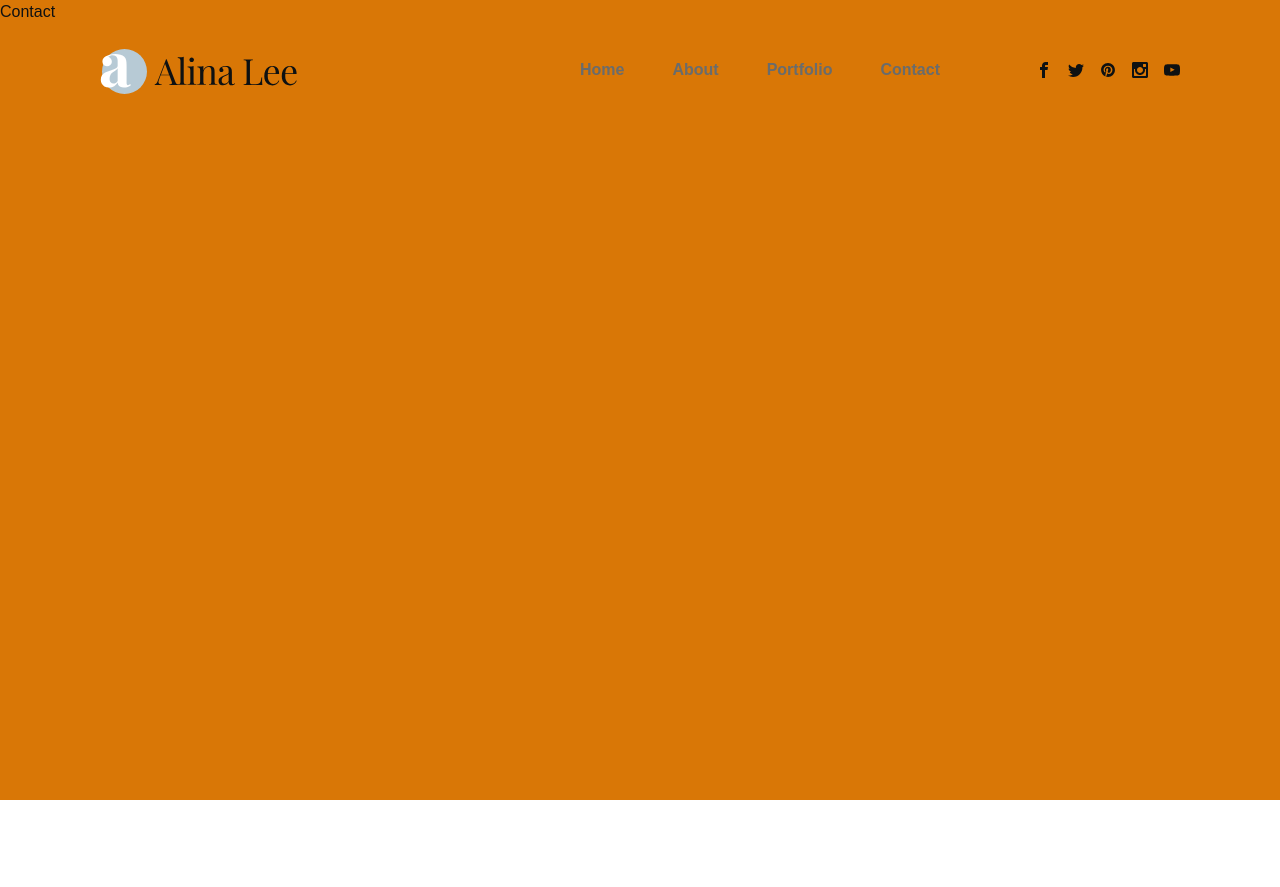
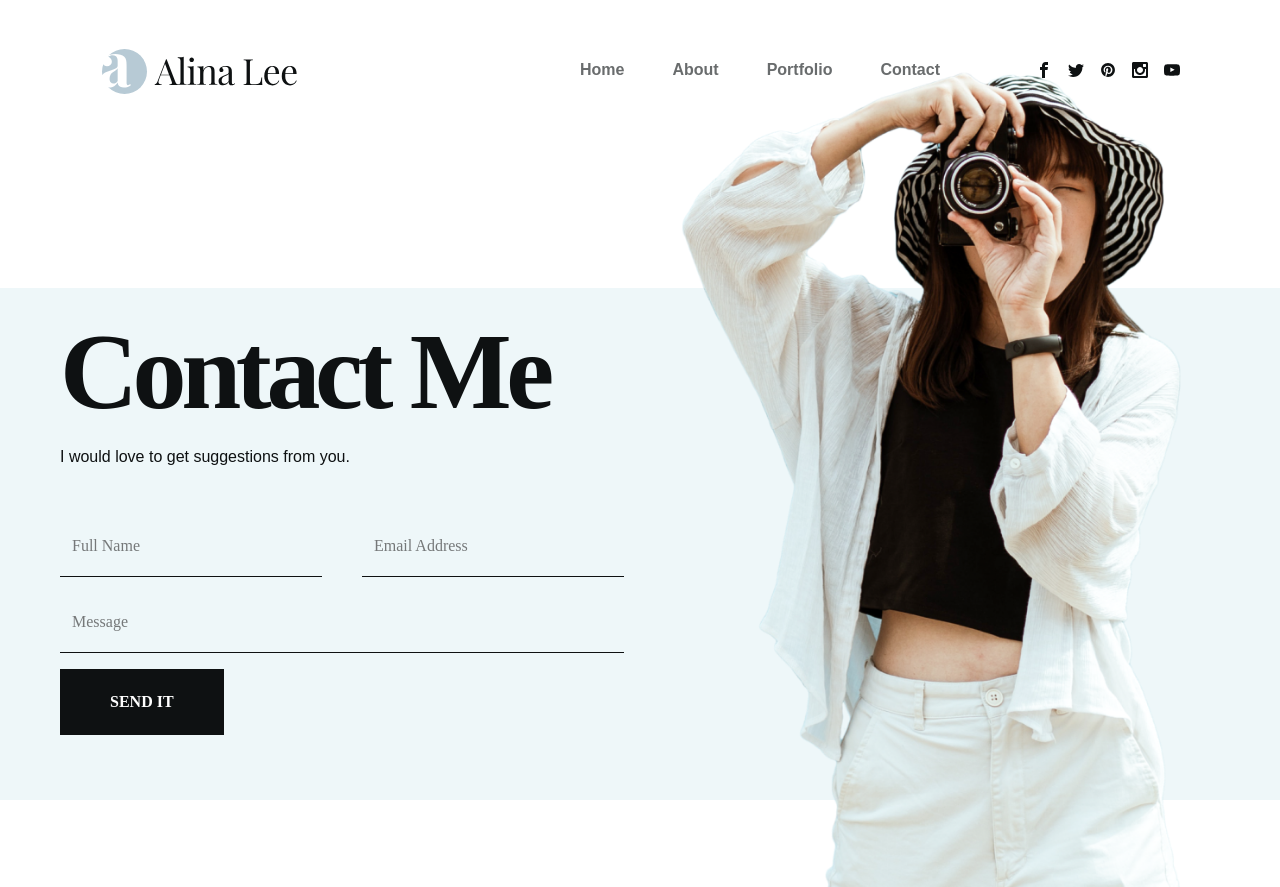
Before and after one commit to youssef303m/photography-portfolio, a React (Vite) app: page /contact in a window 1280 px wide. Before the commit the page ends 800 px from the top, so only its background shows below. Built offline with nearby package versions, Linux system fonts and the light colour scheme.

Commit message:
Finished contact page

```diff
--- a/src/pages/Contact.jsx
+++ b/src/pages/Contact.jsx
@@ -1,5 +1,49 @@
+// import images
+import WomanImg from "../img/contact/woman.png";
+
 const Contact = () => {
-  return <section className="section bg-amber-600">Contact</section>;
+  return (
+    <section className="section">
+      <div className="container mx-auto h-full">
+        <div className="flex flex-col lg:flex-row h-full items-center justify-start pt-36 gap-x-8 text-center lg:text-left">
+          {/* bg */}
+          <div className="hidden lg:flex bg-[#eef7f9] absolute bottom-0 left-0 right-0 top-72 -z-10" />
+          {/* text & form */}
+          <div className="lg:flex-1 lg:pt-32 px-4">
+            <h1 className="h1">Contact me</h1>
+            <p className="mb-12">I would love to get suggestions from you.</p>
+            {/* form */}
+            <form className="flex flex-col gap-y-4">
+              <div className="flex gap-x-10">
+                <input
+                  className="outline-none border-b border-b-primary h-[60px] bg-transparent font-secondary w-full pl-3 placeholder:text-[#757879]"
+                  type="text"
+                  placeholder="Full Name"
+                />
+                <input
+                  className="outline-none border-b border-b-primary h-[60px] bg-transparent font-secondary w-full pl-3 placeholder:text-[#757879]"
+                  type="text"
+                  placeholder="Email Address"
+                />
+              </div>
+              <input
+                className="outline-none border-b border-b-primary h-[60px] bg-transparent font-secondary w-full pl-3 placeholder:text-[#757879]"
+                type="text"
+                placeholder="Message"
+              />
+              <button className="btn mb-[30px] mx-auto lg:mx-0 self-start">
+                Send it
+              </button>
+            </form>
+          </div>
+          {/* image */}
+          <div className="lg:flex-1">
+            <img src={WomanImg} alt="" />
+          </div>
+        </div>
+      </div>
+    </section>
+  );
 };
 
 export default Contact;
```
